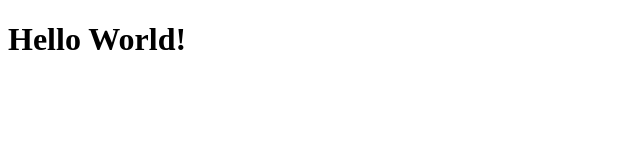
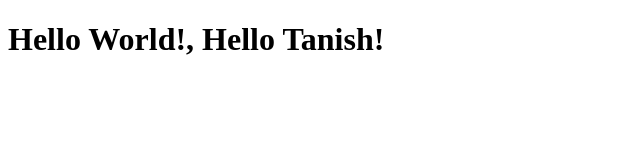
Before and after one commit to TanishMahajan28/HTML_Practice, a plain HTML site: page site/index.html in a window 1280 px wide. Shown: the whole page, without its empty margins (0-640 px from the left). Drawn offline with Linux system fonts and the light colour scheme.

Commit message:
Small addition to our page content

```diff
--- a/site/index.html
+++ b/site/index.html
@@ -7,6 +7,6 @@
     <title>Hello World!</title>
 </head>
 <body>
-    <h1>Hello World!</h1>
+    <h1>Hello World!, Hello Tanish!</h1>
 </body>
 </html>
```
